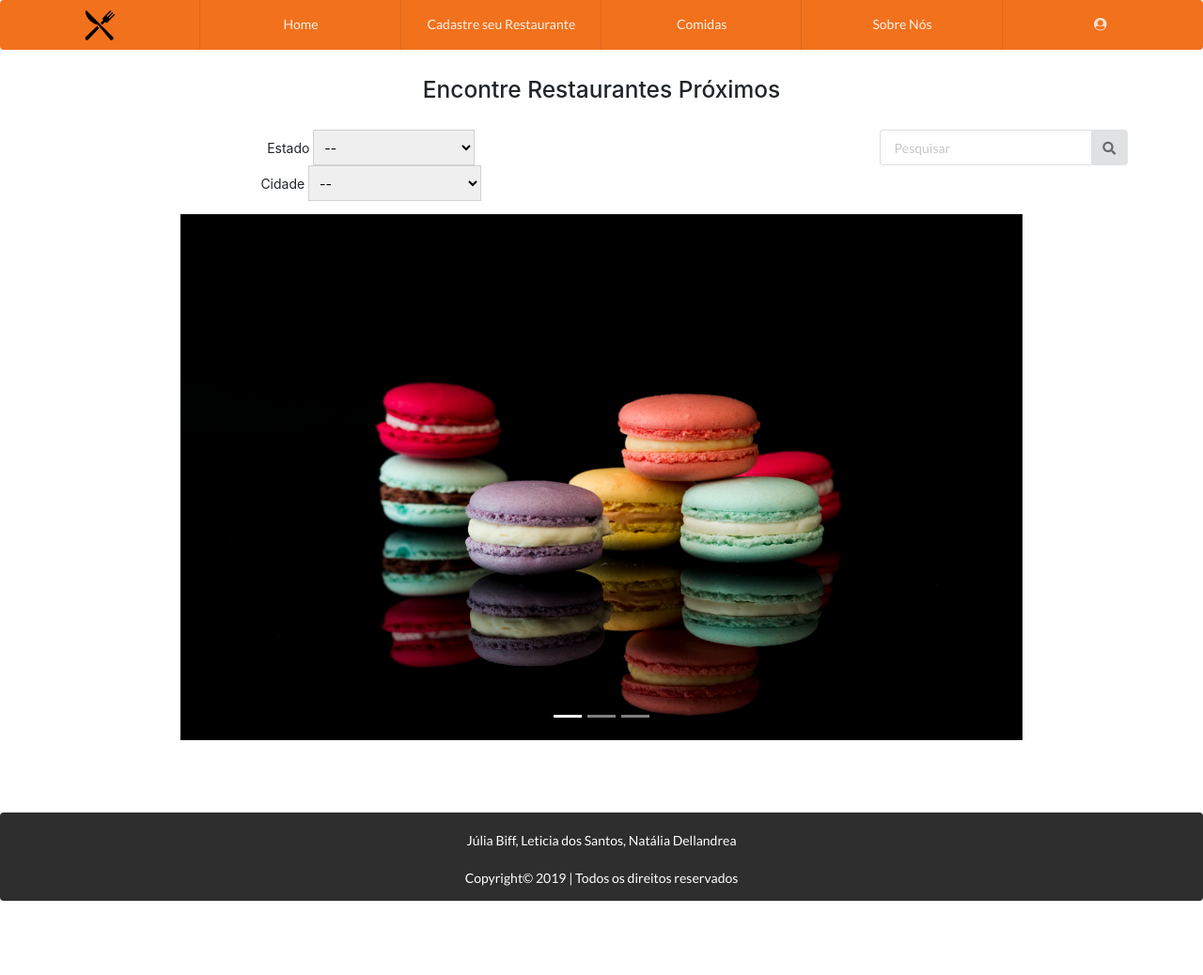
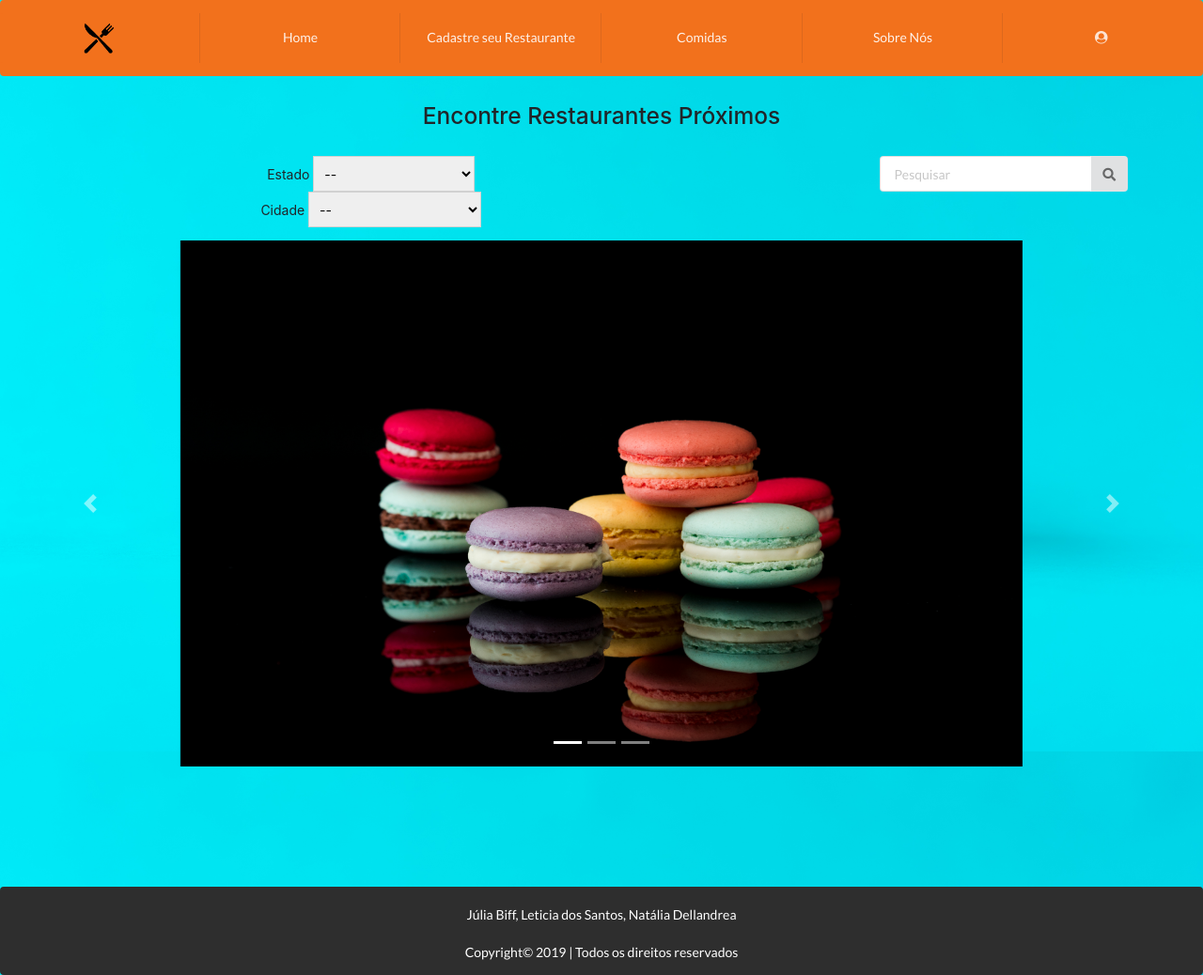
Before and after one commit to Leticia0/TCC, a PHP site: page / in a window 1280 px wide. Shown: the whole page at 94% size. Before the commit the page ends 959 px from the top, so only its background shows below. Run offline with PHP 8.4, Linux system fonts and the light colour scheme.

Commit message:
arrumei a imagem de fundo

```diff
--- a/app/view/cabecalho.php
+++ b/app/view/cabecalho.php
@@ -1,5 +1,6 @@
 <??>
 <html lang="pt-br">
+
 <head>
 
     <title>Home</title>
@@ -13,10 +14,26 @@
 
 </head>
 
-<!--
+
+
+    <!--
+    <body id="fundo" style="background-image: url(../../assets/img/carrossel/muffins.jpg); width: 50%;">
+        </body>
+
+        </head>
+
+        !-->
+
+
+        <body>
+
+
+
+
+
 <div class="ui nineteen wide column orange inverted segment">
     <div class="row">
--->
+
         <div id="menu" class="ui orange six active item inverted menu">
 
             <a href="index.php" class="item">
@@ -43,4 +60,8 @@
 </div>
 
 
+
+
+       <body/>
+
 </html>
--- a/assets/css/index.css
+++ b/assets/css/index.css
@@ -7,16 +7,30 @@
 	width: 25%;
 	height: 32%;
 }
-#fundo{
-<<<<<<< HEAD
-	 background-image: url(../img/fundo.jpg);
-=======
-	 background-image: url(../img/carrossel/muffins.jpg);
->>>>>>> c1769f2d0cd3b9f6b994a3dc19fd2bf9b5191416
+
+
+/*AQUI MUDA A IMAGEM DE FUNDO*/
+body{
+
+	background-image:url(../img/carrossel/muffins.jpg);
+	background-position: center center;
+	background-attachment: fixed;
+	background-size: 100%;
 }
+
 /*
+
+#fundoo{
+
+	background-image:url(../img/carrossel/muffins.jpg);
+	width: 60%;
+
+}
+
+
 #margem{
 	margin-top: -40%;
 }
 
 #
+*/
--- a/assets/css/rodape.css
+++ b/assets/css/rodape.css
@@ -1,3 +1,3 @@
 #pe{
-	margin-top: 6%;
+	margin-top: 10%;
 }
```
